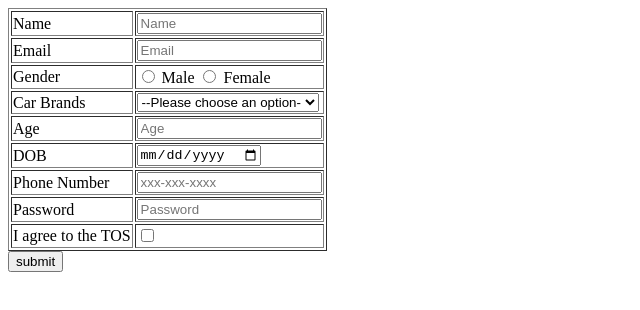
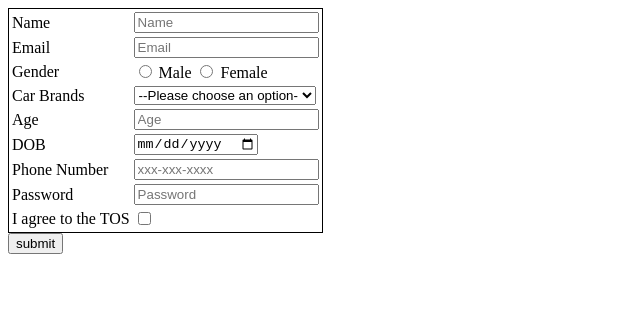
Before and after one commit to acciojob/signup-form-car-saif-saleem, a website: page main.html in a window 1280 px wide. Shown: the whole page, without its empty margins (0-640 px from the left). Drawn offline with Linux system fonts and the light colour scheme.

Commit message:
created a submission

```diff
--- a/main.html
+++ b/main.html
@@ -11,7 +11,7 @@
     <script type="text/javascript" src="./script.js">
 </script>
 <form action="#" mtehod="post">
-	<table border="1">
+	<table style="border:1px solid black;">
 <!-- 		<tr>
 	<th>Field</th>
 	<th>Type</th>
```
